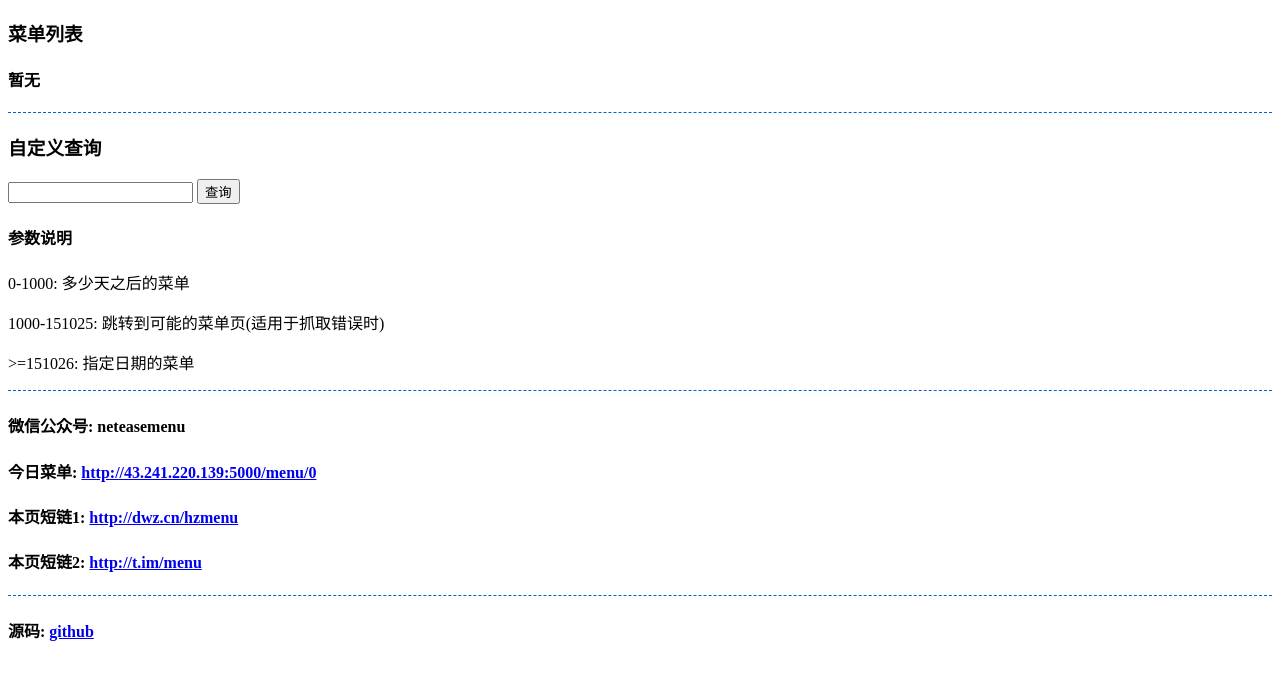
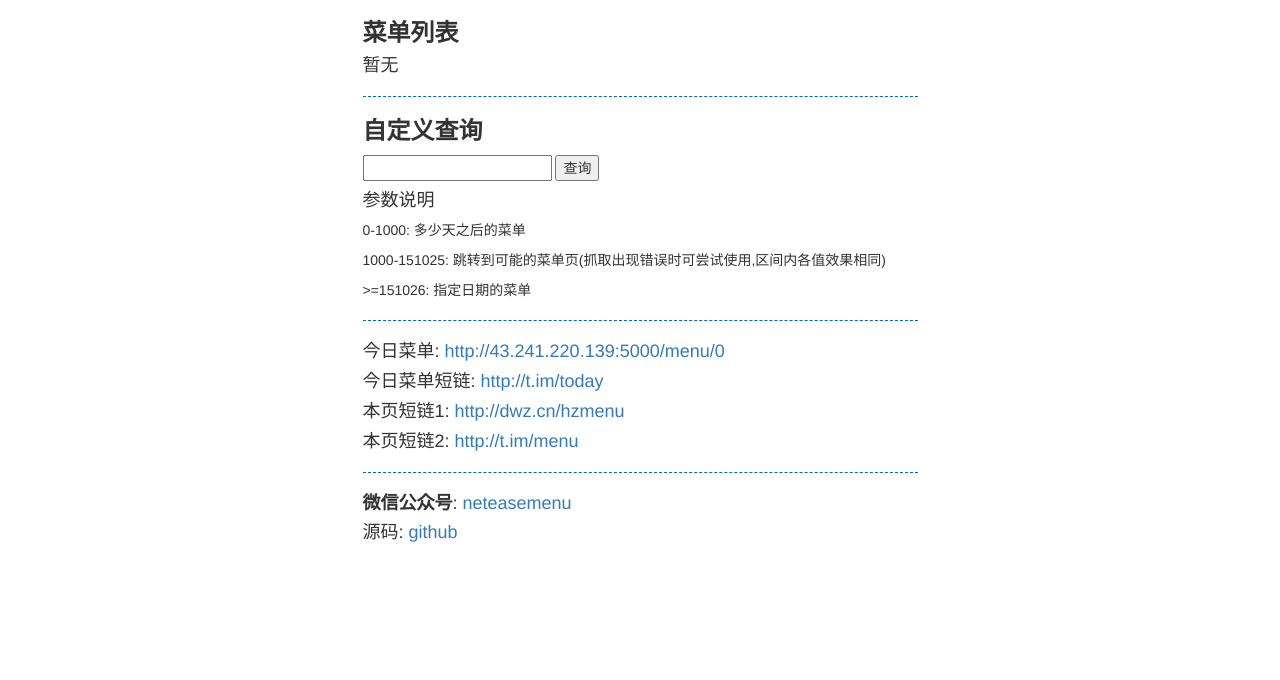
Before and after one commit to arcsun/neteaseMenu, a Flask app: template templates/menu.html in a window 1280 px wide. Shown: the top 680 px of the page. Run offline with Flask 2, Linux system fonts and the light colour scheme; the template is opened without the code that fills it, so the values that code supplies are empty; some libraries are stand-ins or nearby versions.

Commit message:
添加logo

```diff
--- a/templates/menu.html
+++ b/templates/menu.html
@@ -4,9 +4,18 @@
     <meta charset="UTF-8">
     <title>杭州菜单</title>
     <link rel="SHORTCUT ICON" href="/static/panguMiniLogo.png">
+
+    <link rel="stylesheet" href="//cdn.bootcss.com/bootstrap/3.3.5/css/bootstrap.min.css">
 </head>
 <body>
-<h3>菜单列表</h3>
+
+<div class="container">
+	<div class="row clearfix">
+		<div class="col-md-3 column">
+		</div>
+
+		<div class="col-md-6 column">
+            <h3><b>菜单列表</b></h3>
             {% if vals %}
             <ul>
                 {% for key in vals.keys() %}
@@ -20,7 +29,7 @@
 
             <hr style="height:1px;border:none;border-top:1px dashed #0066CC;" />
 
-<h3>自定义查询</h3>
+            <h3><b>自定义查询</b></h3>
             <form action="/menu/0" method="post">
               <input type="text" name="day" />
               <input type="submit" value="查询" />
@@ -28,19 +37,25 @@
 
             <h4>参数说明</h4>
             <p>0-1000: 多少天之后的菜单</p>
-<p>1000-151025: 跳转到可能的菜单页(适用于抓取错误时)</p>
+            <p>1000-151025: 跳转到可能的菜单页(抓取出现错误时可尝试使用,区间内各值效果相同)</p>
             <p>>=151026:  指定日期的菜单</p>
 
             <hr style="height:1px;border:none;border-top:1px dashed #0066CC;" />
 
-<h4>微信公众号: neteasemenu</h4>
             <h4>今日菜单: <a href="http://43.241.220.139:5000/menu/0">http://43.241.220.139:5000/menu/0</a></h4>
+            <h4>今日菜单短链: <a href="http://t.im/today">http://t.im/today</a></h4>
             <h4>本页短链1: <a href="http://dwz.cn/hzmenu">http://dwz.cn/hzmenu</a></h4>
             <h4>本页短链2: <a href="http://t.im/menu">http://t.im/menu</a></h4>
 
             <hr style="height:1px;border:none;border-top:1px dashed #0066CC;" />
+            <h4><b>微信公众号</b>: <a href="http://i4.tietuku.com/31ba2c25ff98efdf.jpg">neteasemenu</a></h4>
             <h4>源码: <a href="https://github.com/arcsun/neteaseMenu">github</a></h4>
+		</div>
 
+		<div class="col-md-3 column">
+		</div>
+	</div>
+</div>
 
 </body>
 </html>
```
Also changed, not shown: static/qrcode.jpg (added). Lines whose indentation alone changed are shown as unchanged.
